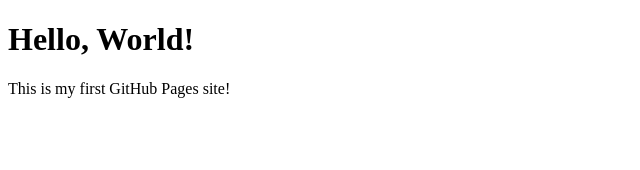
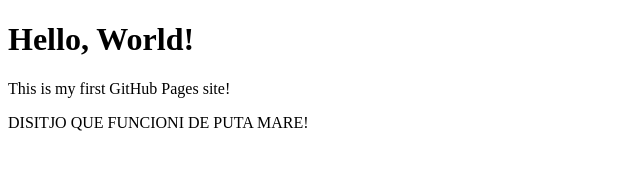
Before and after one commit to Quim-SFibla/ethical_hack, a plain HTML site: page index.html in a window 1280 px wide. Shown: the whole page, without its empty margins (0-640 px from the left). Drawn offline with Linux system fonts and the light colour scheme.

Commit message:
Update index.html

```diff
--- a/index.html
+++ b/index.html
@@ -6,5 +6,6 @@
 <body>
     <h1>Hello, World!</h1>
     <p>This is my first GitHub Pages site!</p>
+    <p>DISITJO QUE FUNCIONI DE PUTA MARE!</p>
 </body>
 </html>
```
